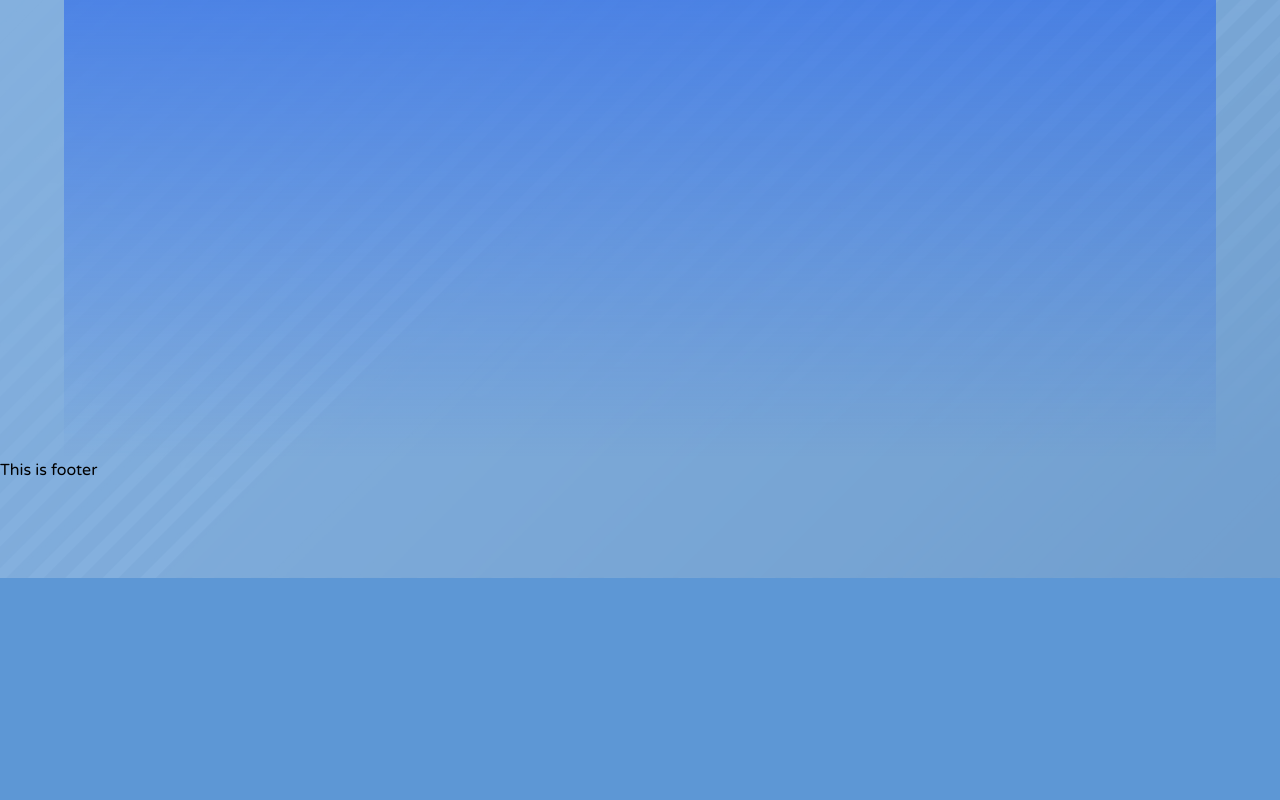
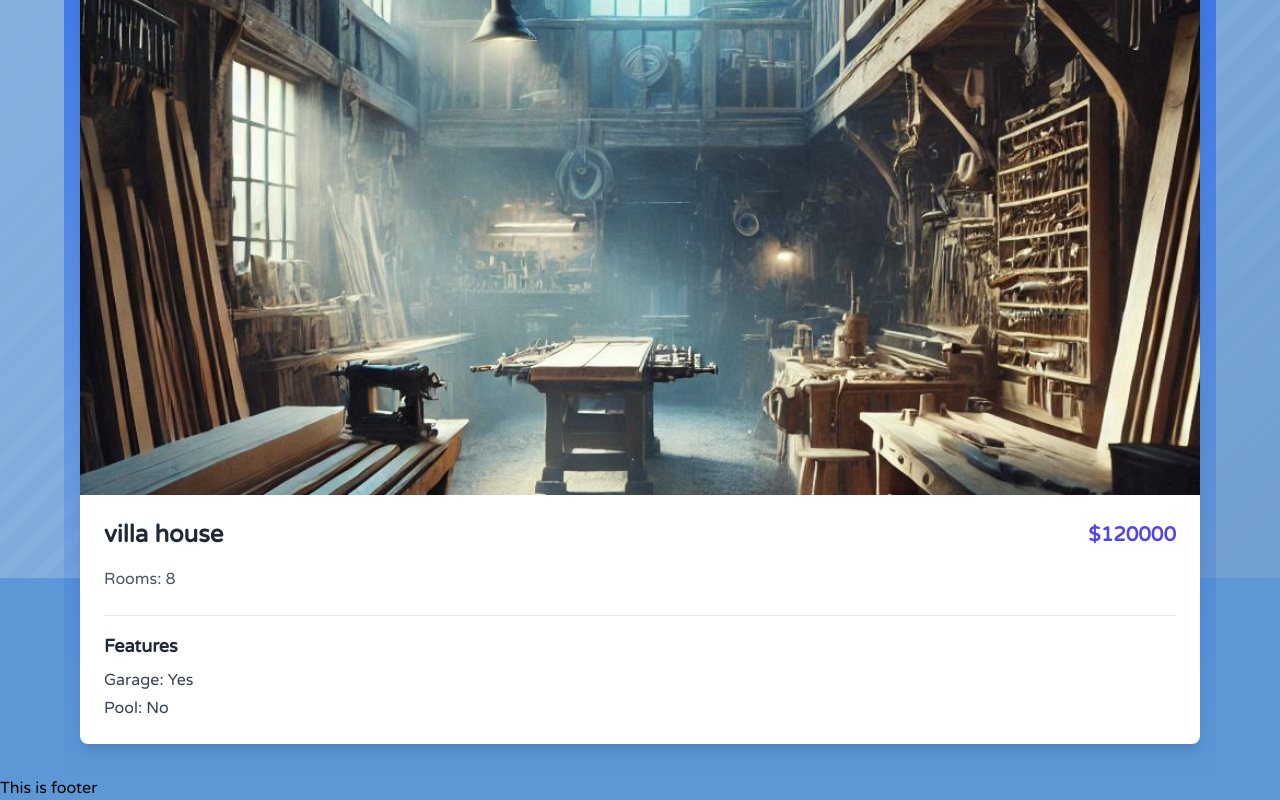
Before and after one commit to soufi-learn/home-land, a Next.js app: page /estate-list/1 in a window 1280 px wide. Shown: the part 382-1182 px from the top of the page. Before the commit the page ends 864 px from the top, so only its background shows below. Built offline with nearby package versions, Linux system fonts and the light colour scheme.

Commit message:
create single home page

```diff
--- a/components/estates/estate.jsx
+++ b/components/estates/estate.jsx
@@ -1,31 +1,32 @@
 import Image from "next/image";
+import Link from "next/link";
 import { FcHome } from "react-icons/fc";
 
-const Estate = ({ title, roomCount, img, price }) => {
+const Estate = ({ id, title, roomCount, img, price }) => {
   return (
     <>
-      <div className="p-3 bg-white rounded-xl overflow-hidden relative pb-14">
+      <div className="p-3 bg-white rounded-[18px] overflow-hidden relative pb-14">
         <Image
           src={img}
           alt={title}
           width={500}
           height={300}
-          className="transition-all duration-700 hover:scale-110 cursor-pointer"
+          className="transition-all duration-700 hover:scale-110 cursor-pointer rounded-md"
         />
-        <div className="absolute bottom-0 right-0 left-0 p-2 bg-white">
-          <div className="flex justify-between items-center mb-2">
+        <div className="absolute bottom-0 right-0 left-0 p-2 bg-white flex justify-between items-center">
+          <div>
             <h4 className="flex  items-center gap-2 md:text-lg xl:text-xl">
               <FcHome className="md:hidden xl:block" />
               {title}
             </h4>
-            <div className="flex flex-col">
-              {/* <span>room: {roomCount}</span> */}
-              <span>price: $ {price.toLocaleString()}</span>
-            </div>
+            <span>price: $ {price.toLocaleString()}</span>
           </div>
-          <button className="bg-blue-600 text-white transition-all hover:bg-blue-700 block w-full p-2 rounded-md font-bold">
+          <Link
+            href={`/estate-list/${id}`}
+            className="bg-blue-600 text-white transition-all hover:bg-blue-700 px-6 p-2 rounded-md font-bold"
+          >
             Details
-          </button>
+          </Link>
         </div>
       </div>
     </>
--- a/pages/estate-list/[id].jsx
+++ b/pages/estate-list/[id].jsx
@@ -1,5 +1,60 @@
+import { useRouter } from "next/router";
+import { homes } from "../../data/db.json";
+
 const SingleEstate = () => {
-  return <div>this is single details estate</div>;
+  const { query } = useRouter();
+  const home = homes.find((home) => home.id === Number(query.id));
+
+  if (!home) {
+    return <div className="text-center py-8 text-white">Home not found.</div>;
+  }
+
+  return (
+    <div className="container mx-auto px-4 py-8">
+      <div className="bg-white shadow-lg rounded-lg overflow-hidden">
+        {/* Image Section */}
+        <div className="relative">
+          <img
+            src={home.img}
+            alt={home.title}
+            className="w-full h-[700px] object-cover object-center"
+          />
+        </div>
+
+        {/* Content Section */}
+        <div className="p-6">
+          {/* Title and Price */}
+          <div className="flex justify-between items-center mb-4">
+            <h2 className="text-2xl font-semibold text-gray-800">
+              {home.title}
+            </h2>
+            <span className="text-xl font-bold text-indigo-600">
+              ${home.price}
+            </span>
+          </div>
+          {/* Room Count */}
+          <p className="text-gray-600 mb-4">
+            <span className="font-medium">Rooms:</span> {home.roomCount}
+          </p>
+          {/* Description  */}
+          <p className="text-gray-700 leading-relaxed">{home.description}</p>
+          <div className="mt-6 border-t pt-4">
+            <h3 className="text-lg font-semibold mb-2 text-gray-800">
+              Features
+            </h3>
+            <ul className="text-gray-700 space-y-1">
+              <li>
+                <span className="font-medium">Garage:</span> Yes
+              </li>
+              <li>
+                <span className="font-medium">Pool:</span> No
+              </li>
+            </ul>
+          </div>
+        </div>
+      </div>
+    </div>
+  );
 };
 
 export default SingleEstate;
```
